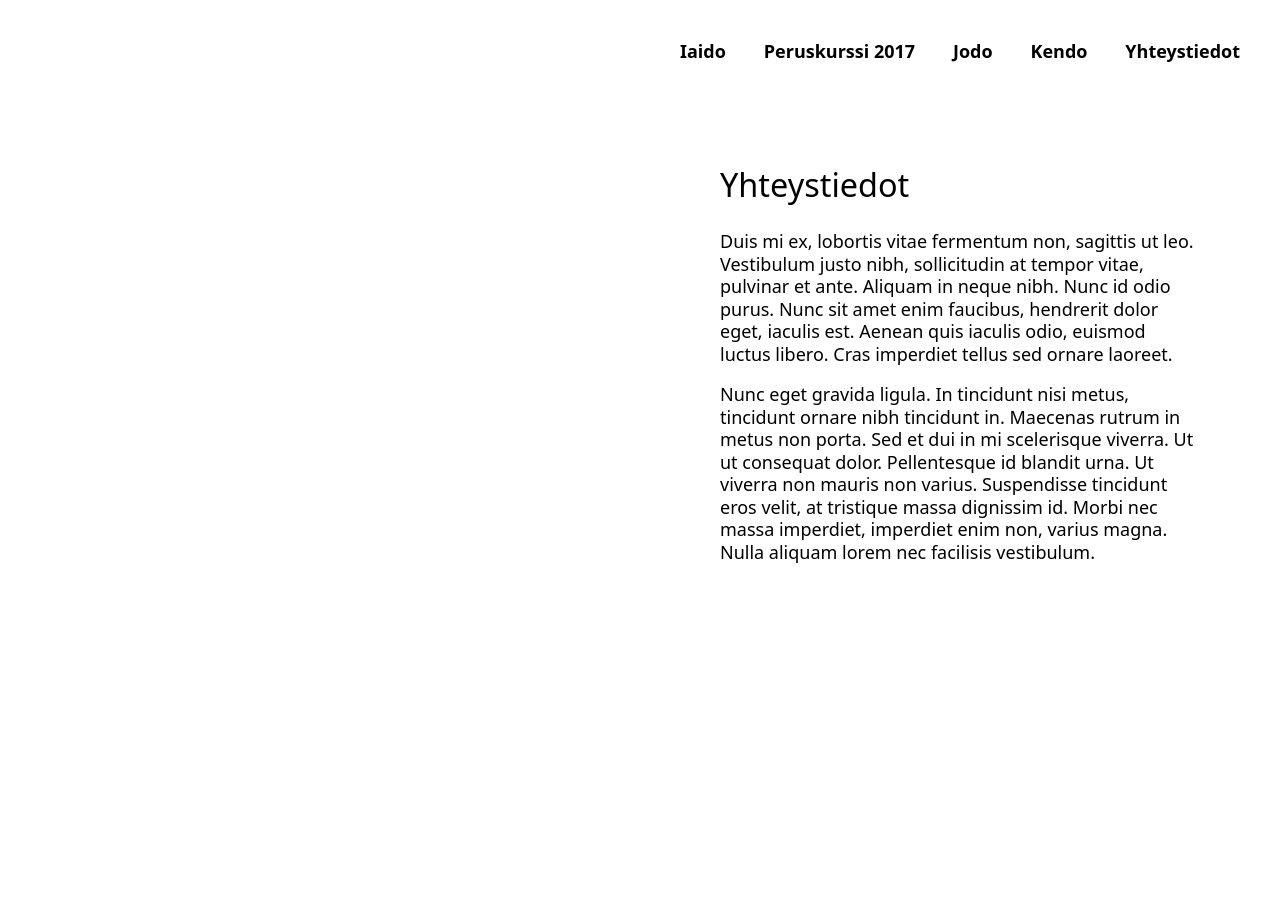
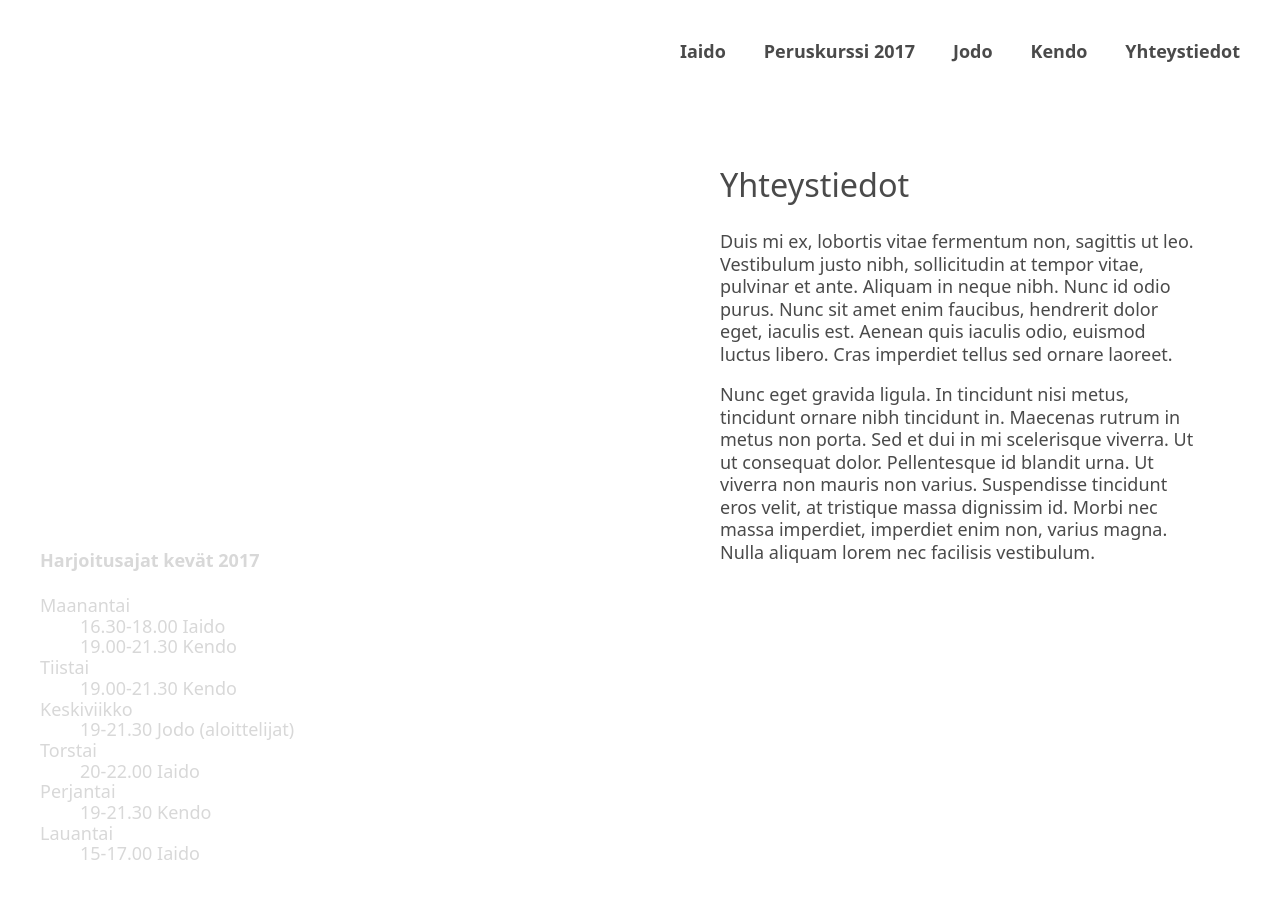
Before and after one commit to lime/lebudo, a Jekyll site: the page built from yhteystiedot.md, in a window 1280 px wide. Built offline with Jekyll 4.4.1, drawn with Linux system fonts in a browser that asks for light colours.

Commit message:
Import colors from Sketch/Zeplin

```diff
--- a/assets/main.scss
+++ b/assets/main.scss
@@ -1,6 +1,11 @@
 ---
 ---
 @charset "utf-8";
+
+$dark-grey: #4a4a4a;
+$light-grey: #d8d8d8;
+$scarlet: #c30016;
+$scarlet-two: #d0011b;
 
 // https://bitsofco.de/the-new-system-font-stack/
 $base-font-family: system-ui,
@@ -84,7 +89,7 @@ body {
   bottom: $full-page-padding-vertical;
   left: $full-page-padding-horizontal;
 
-  color: white;
+  color: $light-grey;
 }
 
 .image-bg {
@@ -112,7 +117,7 @@ body {
 }
 
 .navigation-item {
-  color: black;
+  color: $dark-grey;
   font-weight: bold;
   text-decoration: none;
 
@@ -130,6 +135,7 @@ body {
     left: 80px;
     right: 80px;
   };
+  color: $dark-grey;
 
   h2 {
     font-weight: normal;
```
